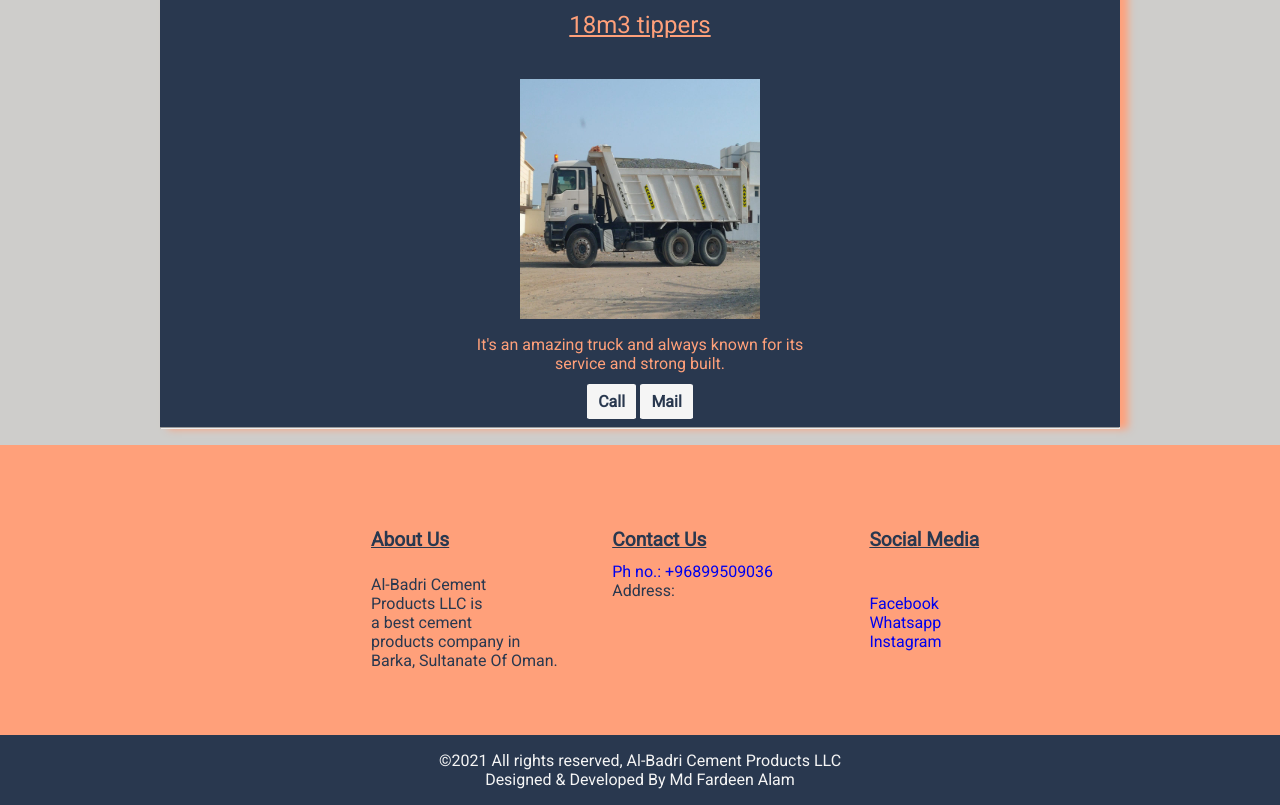
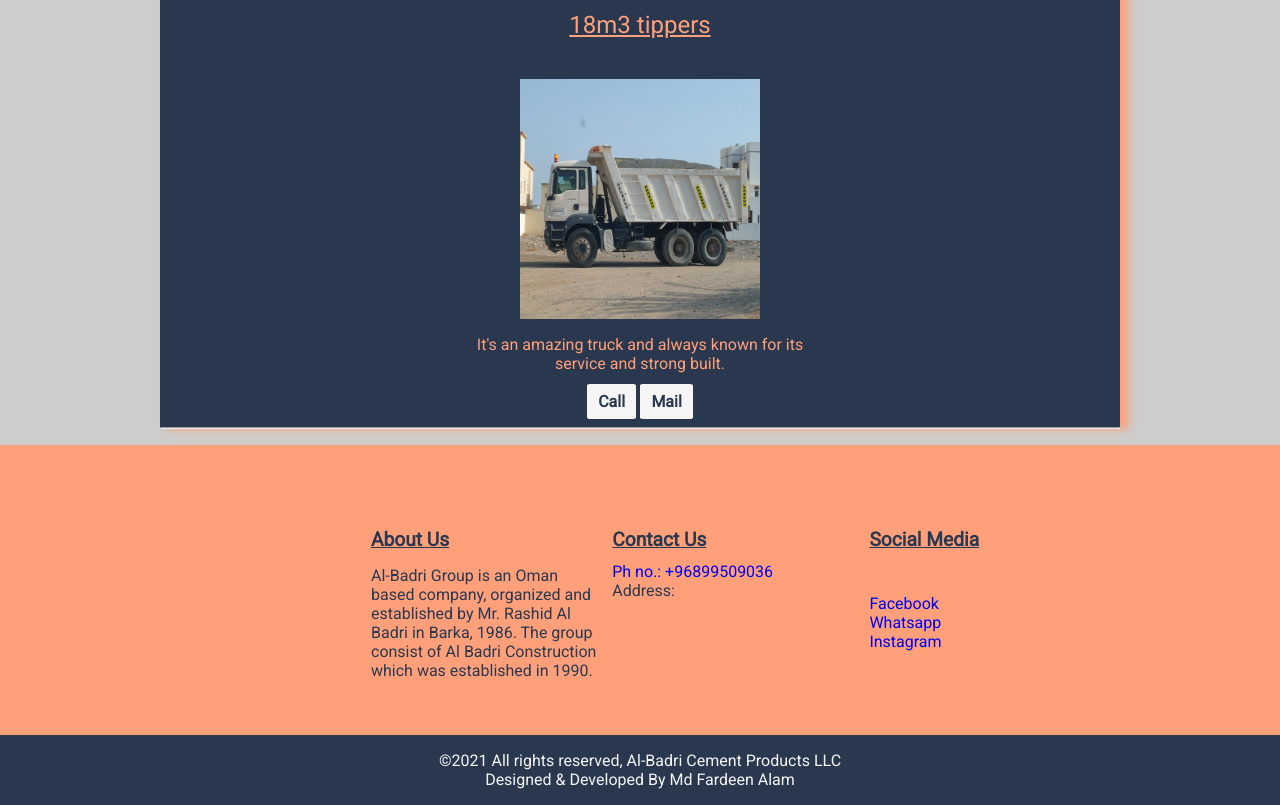
Before and after one commit to fardeen02/albadrigroup.com, a plain HTML site: page service.html in a window 1280 px wide. Shown: the part 1527-2332 px from the top of the page. Drawn offline with Linux system fonts and the light colour scheme; grey boxes are pictures that could not be loaded.

Commit message:
Update service.html

```diff
--- a/service.html
+++ b/service.html
@@ -91,7 +91,7 @@
                 <th class="tableHead">Social Media</th>
               </tr>
               <tr class="tableRow">
-              <td class="tableData">Al-Badri Cement<br> Products LLC is<br> a best cement<br> products company in<br> Barka, Sultanate Of Oman.</td>
+               <td class="tableData">Al-Badri Group is an Oman<br> based company, organized and<br> established by Mr. Rashid Al<br> Badri in Barka, 1986. The group <br> consist of Al Badri Construction<br> which was established in 1990.</td>
               <td class="tableData"><a class="phNo" href="tel:+96899509036">Ph no.: +96899509036</a><br> Address:<br><iframe src="https://www.google.com/maps/embed?pb=!1m14!1m8!1m3!1d3653.8310488341717!2d58.01530075073242!3d23.68199920654297!3m2!1i1024!2i768!4f13.1!3m3!1m2!1s0x3ef4e545b4f73c1b%3A0x1fac96b7530e5746!2s1%2C%20Ar%20Rumays%2C%20Oman!5e0!3m2!1sen!2sin!4v1635515335648!5m2!1sen!2sin" width="130" height="80" style="border:0;" allowfullscreen="" loading="lazy"></iframe></td>
               <td class="tableData" id="social"><a class="footLink" href="https://www.facebook.com/profile.php?id=100064555691945">Facebook</a><br> <a class="footLink" href="https://wa.me/96899509036">Whatsapp</a><br> <a class="footLink" href="https://www.instagram.com/rizwanalbadri/">Instagram</a></td>
             </tr>
```
